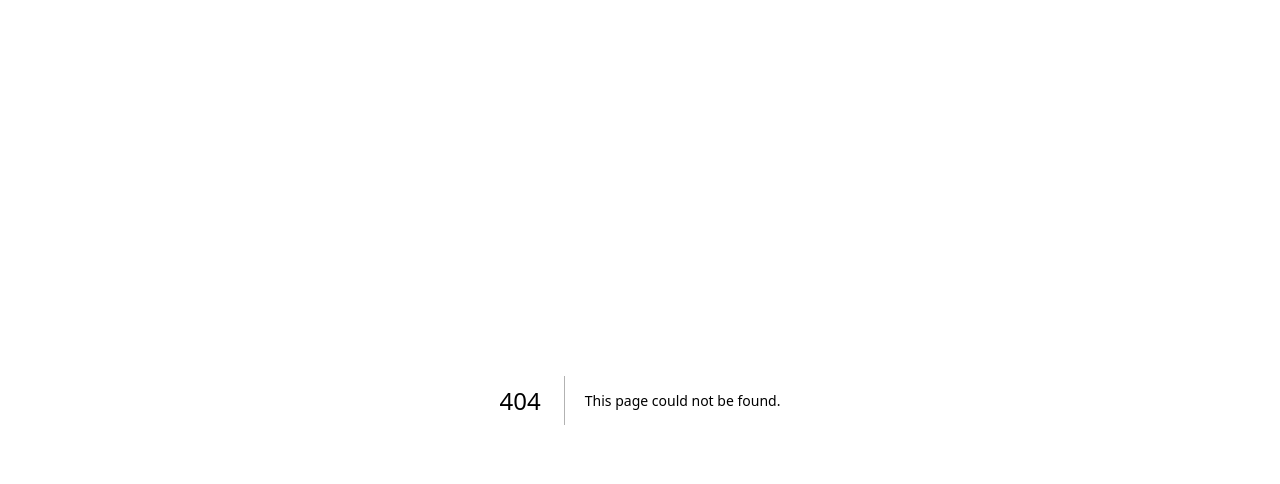
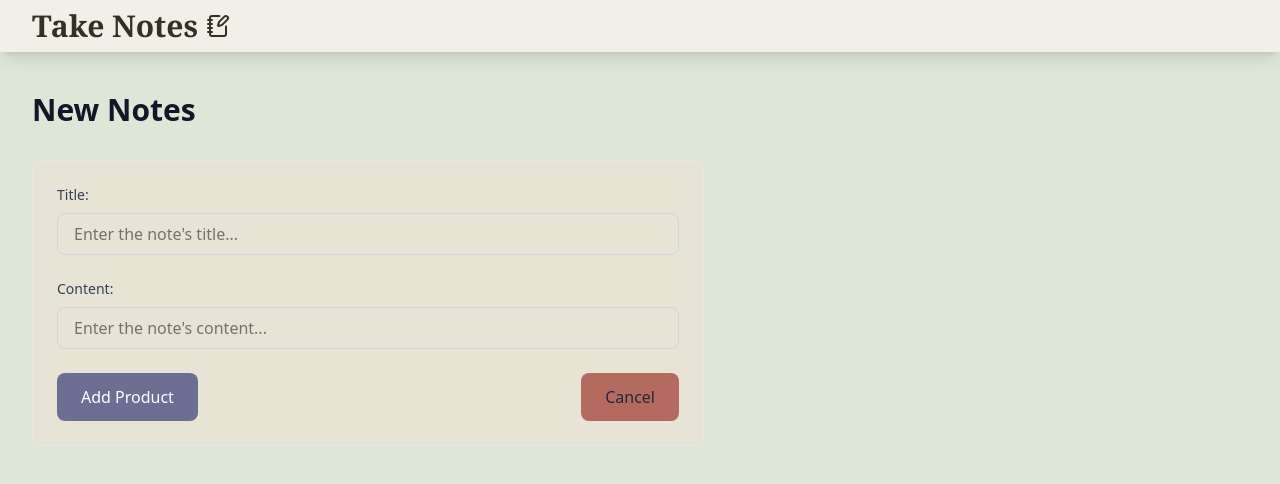
Before and after one commit to martinaNasc04/take-notes, a Next.js app: page /notes/new in a window 1280 px wide. Before the commit this address had no page. Shown: the top 484 px of the page. Built offline with nearby package versions, Linux system fonts and the light colour scheme; no server answers.

Commit message:
Add new note's page to create a note; add zod for validation; add actions folder to delete and create notes functions

```diff
--- /dev/null
+++ b/app/notes/new/page.tsx
@@ -0,0 +1,89 @@
+import { createNote } from '@/lib/actions/notes'
+import { currentUser } from '@clerk/nextjs/server'
+import { NotebookPen } from 'lucide-react'
+import Link from 'next/link'
+import React from 'react'
+
+export default async function NewNotePage() {
+    // Get the current logged-in user
+        const user = await currentUser()
+    return (
+        <div className="space-y-10 bg-(--moss-100) min-h-screen">
+            <nav className='flex items-center  justify-between font-bold text-(--moss-900) bg-(--parchment-100) py-3 md:py-2 px-8
+                    w-full
+                    backdrop-blur-lg  border-white/10 shadow-lg'>
+                <div className='flex items-center gap-2'>
+                    <a href="/notes" className="text-3xl  font-serif ">Take Notes</a>
+                    <NotebookPen />
+                </div>
+            </nav>
+
+            <main className="mx-8 flex flex-col space-y-8">
+                <div className="flex items-center justify-between ">
+
+                    <h1 className="text-4xl md:text-3xl font-sans font-semibold text-gray-900 ">New Notes</h1>
+
+                </div>
+
+                <div className='max-w-2xl'>
+                    <div className='bg-(--parchment-200) rounded-lg border border-gray-200 p-6'>
+                        <div className='space-y-6'>
+                            <form className="space-y-6" action={createNote} >
+                                <div>
+                                    <label
+                                        htmlFor="title"
+                                        className="block text-sm font-medium text-gray-700 mb-2"
+                                    >
+                                        Title:
+                                    </label>
+                                    <input
+                                        type="text"
+                                        id="title"
+                                        name="title"
+                                        required
+                                        className="w-full px-4 py-2 border border-gray-300 rounded-lg focus:border-transparent"
+                                        placeholder="Enter the note's title..."
+                                    />
+                                </div>
+
+                                <div>
+                                    <label
+                                        htmlFor="content"
+                                        className="block text-sm font-medium text-gray-700 mb-2"
+                                    >
+                                        Content:
+                                    </label>
+                                    <input
+                                        type="text"
+                                        id="content"
+                                        name="content"
+                                        required
+                                        className="w-full px-4 py-2 border border-gray-300 rounded-lg focus:border-transparent"
+                                        placeholder="Enter the note's content..."
+                                    />
+                                </div>
+
+                                <div className="flex items-center justify-between">
+                                    <button
+                                        type="submit"
+                                        className="px-6 py-3 cursor-pointer bg-(--soft-indigo) text-white rounded-lg hover:bg-[#6c6f93d2] "
+                                    >
+                                        Add Product
+                                    </button>
+                                    <Link
+                                        href="/notes"
+                                        className="px-6 py-3 bg-(--terra-rose) text-gray-800 rounded-lg hover:bg-[#b56a60d3]"
+                                    >
+                                        Cancel
+                                    </Link>
+                                </div>
+                            </form>
+                        </div>
+                    </div>
+                </div>
+
+            </main>
+
+        </div>
+    )
+}
--- a/app/notes/page.tsx
+++ b/app/notes/page.tsx
@@ -22,16 +22,16 @@ export default async function NotesPage() {
                     w-full
                     backdrop-blur-lg  border-white/10 shadow-lg'>
                 <div className='flex items-center gap-2'>
-                    <a href="#hero" className="text-3xl  font-serif ">Take Notes</a>
+                    <a href="/notes" className="text-3xl  font-serif ">Take Notes</a>
                     <NotebookPen />
                 </div>
             </nav>
 
-            <div className="mx-8 flex flex-col gap-4">
+            <main className="mx-8 flex flex-col space-y-8">
                 <div className="flex items-center justify-between ">
 
-                    <h1 className="text-4xl md:text-3xl font-sans font-semibold ">View your notes here</h1>
-                    <Link href="/notes/new" className="flex items-center gap-2 p-2 rounded-lg bg-(--moss-900) text-white">
+                    <h1 className="text-4xl md:text-3xl font-sans font-semibold text-gray-900 ">View your notes here</h1>
+                    <Link href="/notes/new" className="flex items-center gap-2 p-2 rounded-lg bg-(--moss-900) hover:bg-(--moss-800) transition-colors text-white">
                         <span>New Note</span>
                     </Link>
 
@@ -41,8 +41,17 @@ export default async function NotesPage() {
                 <div className="grid grid-cols-1 md:grid-cols-2 lg:grid-cols-3 gap-4">
                     {notes.map((note, key) =>
                         <div key={key} >
-                            <div className="flex items-center justify-between bg-(--parchment-200) p-4 rounded-t-lg">
+                            <div className="flex items-center bg-(--parchment-200) p-4 rounded-t-lg">
                                 <h2 className="text-2xl font-medium">{note.title}</h2>
+
+                            </div>
+                            <div className="bg-(--earth-cream) p-4">
+                                <p>{note.content}</p>
+                            </div>
+                            {/* Date and actions*/}
+                            <div className="bg-(--parchment-200) p-4 rounded-b-lg flex items-center justify-between">
+                                <p> Created at: {note.createdAt.toLocaleDateString()}</p>
+
                                 <div className="flex gap-2">
                                     <Link href={`/notes/edit/${note.id}`} className="bg-(--teal-muted) w-7 h-7 flex items-center justify-center rounded-lg">
                                         <Edit />
@@ -52,19 +61,12 @@ export default async function NotesPage() {
                                     </Link>
                                 </div>
                             </div>
-                            <div className="bg-(--earth-cream) p-4">
-                                <p>{note.content}</p>
-                            </div>
-                            {/* Date */}
-                            <div className="bg-(--parchment-200) p-4 rounded-b-lg">
-                                <p> Created at: {note.createdAt.toLocaleDateString()}</p>
-                            </div>
                         </div>
                     )}
 
 
                 </div>
-            </div>
+            </main>
         </div>
     )
 }
--- a/app/sign-in/page.tsx
+++ b/app/sign-in/page.tsx
@@ -12,10 +12,10 @@ const SignInPage = () => {
 
 
                         <SignUpButton mode="modal"  >
-                            <button className='cursor-pointer p-4 rounded-lg bg-(--moss-900) text-white'>Sign Up</button>
+                            <button className='cursor-pointer p-4 rounded-lg bg-(--moss-900) hover:bg-(--moss-800) transition-colors text-white'>Sign Up</button>
                         </SignUpButton>
                         <SignInButton mode="modal" >
-                            <button className='cursor-pointer p-4 rounded-lg bg-(--moss-900) text-white'>Sign In</button>
+                            <button className='cursor-pointer p-4 rounded-lg bg-(--moss-900) hover:bg-(--moss-800) transition-colors text-white'>Sign In</button>
                         </SignInButton>
 
                     </div>
@@ -26,7 +26,7 @@ const SignInPage = () => {
                 <div className='flex flex-col space-y-4 items-center'>
                     <h2 className='text-2xl'>You are already signed in</h2>
                     <UserButton showName />
-                    <Link href="/notes" className=' p-4 rounded-lg bg-(--moss-900) text-white'>
+                    <Link href="/notes" className=' p-4 rounded-lg bg-(--moss-900) hover:bg-(--moss-800) transition-colors text-white'>
                         Go to Notes</Link>
                 </div>
 
--- /dev/null
+++ b/lib/actions/notes.ts
@@ -0,0 +1,48 @@
+'use server'
+
+import { currentUser } from "@clerk/nextjs/server"
+import z from "zod"
+import prisma from "../prisma"
+import { redirect } from "next/navigation"
+
+const NoteSchema = z.object({
+    title: z.string().min(1, "Title is required"),
+    content: z.string().min(1, "Content is required"),
+})
+
+// Create note
+export async function createNote(formData: FormData) {
+    const user = await currentUser()
+
+    if (!user) throw new Error("User not authenticated")
+
+    const parsed = NoteSchema.safeParse({
+        title: formData.get("title") as string,
+        content: formData.get("content") as string
+    })
+
+    if (!parsed.success) throw new Error("Validation failed")
+
+    await prisma.notes.create({
+        data: {
+            ...parsed.data,
+            userId: user?.id
+        }
+    })
+
+    redirect("/notes")
+}
+
+
+// Delete Note
+export async function deleteNote(formData: FormData) {
+    const user = await currentUser()
+
+    if (!user) throw new Error("User not authenticated")
+
+    const id = String(formData.get("id") || "")
+
+    await prisma.notes.deleteMany({
+        where: { id: id, userId: user?.id }
+    })
+}
--- a/package.json
+++ b/package.json
@@ -16,7 +16,8 @@
     "next": "16.0.3",
     "prisma": "^6.19.0",
     "react": "19.2.0",
-    "react-dom": "19.2.0"
+    "react-dom": "19.2.0",
+    "zod": "^4.1.13"
   },
   "devDependencies": {
     "@tailwindcss/postcss": "^4",
```
Also changed, not shown: 1 other file (tests, documents, lock files or other folders).
